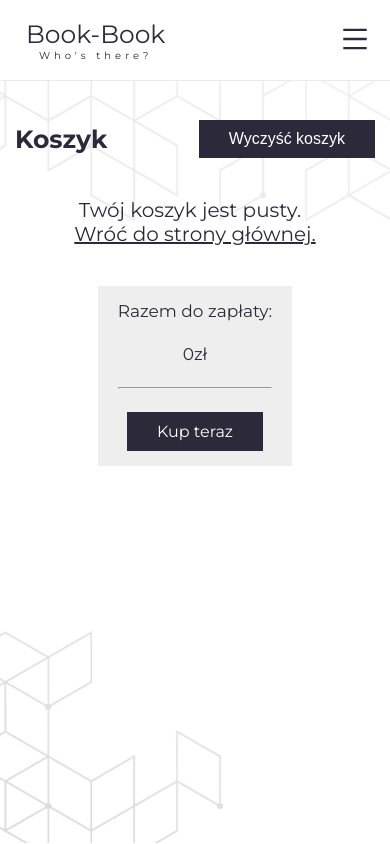
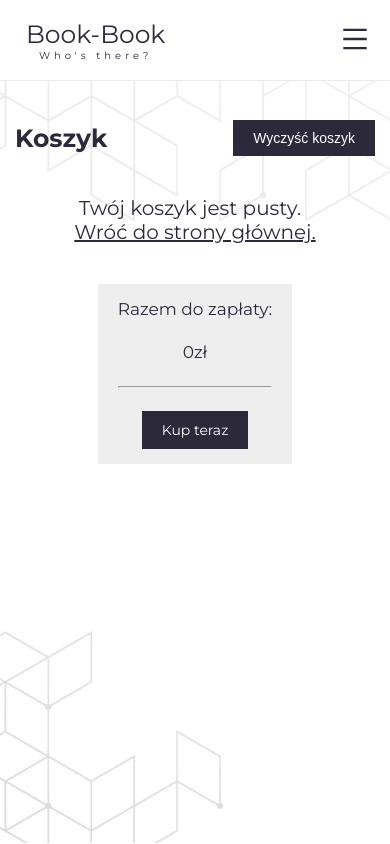
Before and after one commit to jarekm04/book-book_bookstore, a React (Create React App) app: page /koszyk in a window 390 px wide. Built offline with nearby package versions, Linux system fonts and the light colour scheme.

Commit message:
mobile wraping

```diff
--- a/src/components/Form/Form.jsx
+++ b/src/components/Form/Form.jsx
@@ -46,7 +46,7 @@ const Form = () => {
             placeholder: "Miasto",
             errorMessage: "Miasto powinno zawierać litery (min. 3)",
             required: true,
-            pattern: "^[A-Za-z]{3,16}$"
+            minLength: 3
         },
         {
             id: 4,
--- a/src/components/Header/Header.jsx
+++ b/src/components/Header/Header.jsx
@@ -11,8 +11,6 @@ const Header = () => {
     const getCartCount = () => {
         return cartItems.reduce((qty, item) => parseInt(item.quantity) + qty, 0);
     }
-
-    console.log(sidebar)
 
     return (
         <>
@@ -54,7 +52,10 @@ const Header = () => {
                                 Sztuk: {getCartCount()}
                             </p>
                             <Link to="/koszyk">
-                                <AiOutlineShoppingCart className="purchase__icon"/>
+                                <AiOutlineShoppingCart
+                                    className="purchase__icon"
+                                    onClick={() => setSidebar(!sidebar)}
+                                />
                             </Link>
                         </div>
                     </nav>
--- a/src/styles/components/home.scss
+++ b/src/styles/components/home.scss
@@ -12,13 +12,20 @@
     justify-content: center;
     align-items: center;
     position: relative;
+    @include sm-screen {
+      grid-template-columns: repeat(auto-fill, minmax(33rem, 33rem));
+    }
 
     .home__book {
       display: flex;
-      width: 40rem;
       padding: 2rem;
       background-color: rgba(255, 255, 255, 0.7);
       position: relative;
+      @include sm-screen {
+        flex-wrap: wrap;
+        justify-content: center;
+        padding: 0;
+      }
 
       .book__img {
         width: 11rem;
@@ -28,6 +35,9 @@
         display: flex;
         flex-direction: column;
         padding: 1rem;
+        @include sm-screen {
+          width: 73%;
+        }
 
         .book__title,
         .book__pages,
@@ -62,6 +72,10 @@
           border: 0.1rem solid transparent;
           cursor: pointer;
           transition: .2s ease;
+          @include sm-screen {
+            bottom: 1rem;
+            right: 3rem;
+          }
 
           &:hover {
             border: 0.1rem solid $color-ltBlack;
--- a/src/styles/components/shoppingCart.scss
+++ b/src/styles/components/shoppingCart.scss
@@ -58,15 +58,30 @@
           width: 100%;
           padding: 1rem 2rem;
           background-color: $color-ltGray;
+          @include sm-screen {
+            flex-wrap: wrap;
+            justify-content: center;
+            row-gap: 1.5rem;
+            column-gap: 2rem;
+          }
 
           .item__img {
             width: 5rem;
             height: 6rem;
+            @include sm-screen {
+              width: 8rem;
+              height: 11rem;
+            }
           }
 
           .item__title {
             font-size: 1.5rem;
             max-width: 50%;
+            @include sm-screen {
+              width: 100%;
+              max-width: none;
+              text-align: center;
+            }
           }
 
           select {
--- a/src/styles/settings/mixins.scss
+++ b/src/styles/settings/mixins.scss
@@ -1,16 +1,4 @@
 @use 'sass:math';
-
-@mixin lg-screen {
-  @media screen and (max-width: #{$breakpoint-lg-screen}) {
-    @content;
-  }
-}
-
-@mixin md-screen {
-  @media screen and (max-width: #{$breakpoint-md-screen}) {
-    @content;
-  }
-}
 
 @mixin sm-screen {
   @media screen and (max-width: #{$breakpoint-sm-screen}) {
@@ -27,6 +15,10 @@
   transition: .2s ease;
   cursor: pointer;
   border: none;
+  @include sm-screen {
+    font-size: 1.4rem;
+    padding: 1rem 2rem;
+  }
 
   &:hover {
     background-color: $color-gray;
--- a/src/styles/settings/variables.scss
+++ b/src/styles/settings/variables.scss
@@ -8,6 +8,4 @@ $color-redRemove: #dc4c4c;
 
 $font-primary: 'Montserrat', sans-serif;
 
-$breakpoint-lg-screen: 1000px;
-$breakpoint-md-screen: 800px;
 $breakpoint-sm-screen: 500px;
```
